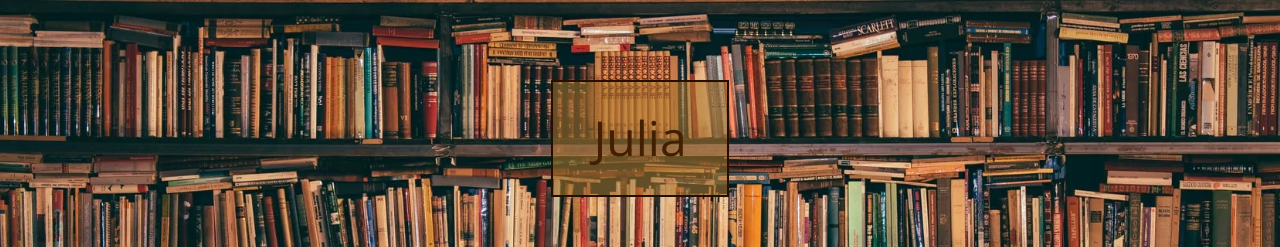
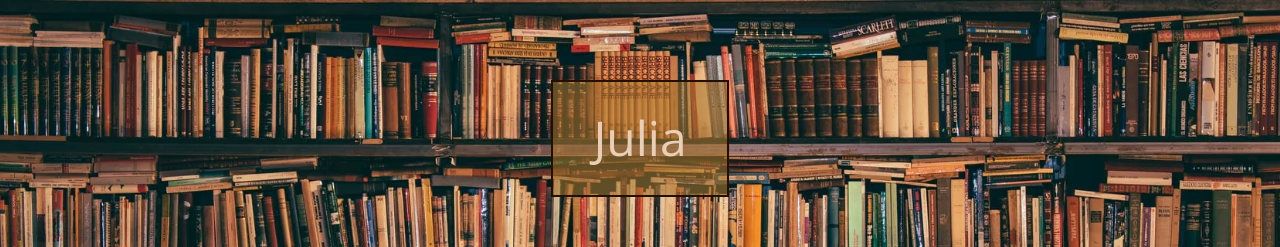
Before and after one commit to juliaclaudio/juliaclaudio.github.io, a plain HTML site: page index.html in a window 1280 px wide. Shown: the top 247 px of the page. Drawn offline with nearby package versions, Linux system fonts and the light colour scheme.

Commit message:
Alteração no código.

```diff
--- a/css/templatemo-style.css
+++ b/css/templatemo-style.css
@@ -58,7 +58,7 @@ p {
 
 .tm-site-title {
 	border: 2px solid #240f00;
-	color: #411f00;
+	color: #e9cfb6;
 	display: inline-block;
 	font-size: 3rem;
 	padding: 30px 40px;
```
